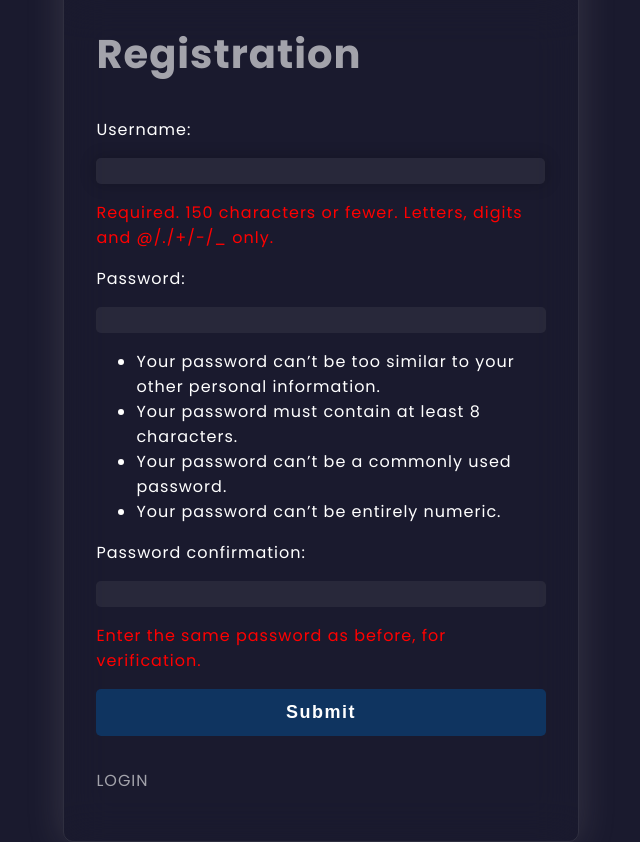
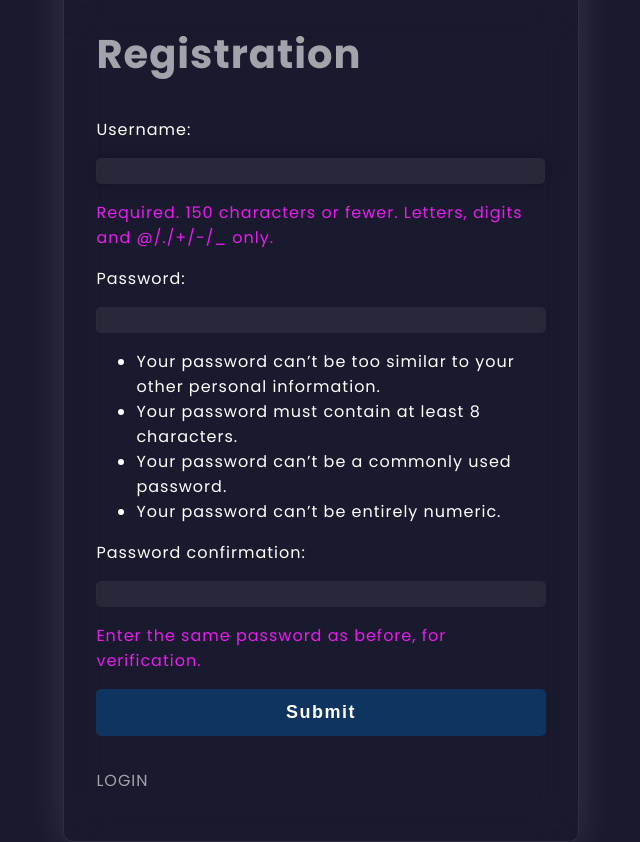
Before and after one commit to cristianosch/RECEIPT-CONTROL-APP, a Django app: page /registration/ in a window 1280 px wide. Shown: the whole page, without its empty margins (319-959 px from the left). Run offline with Django 5.2, Linux system fonts and the light colour scheme; parts of the project's set-up code (start-up, migrations or seed data) failed here and were passed over; some libraries are stand-ins or nearby versions.

Commit message:
css-login

```diff
--- a/receipt/static/css/login.css
+++ b/receipt/static/css/login.css
@@ -24,6 +24,10 @@ body {
     -moz-transition: background 0.2s ease;
     -ms-transition: background 0.2s ease;
     -o-transition: background 0.2s ease;
+}
+
+span {
+    color: #e71cee;
 }
 
 a {
```
